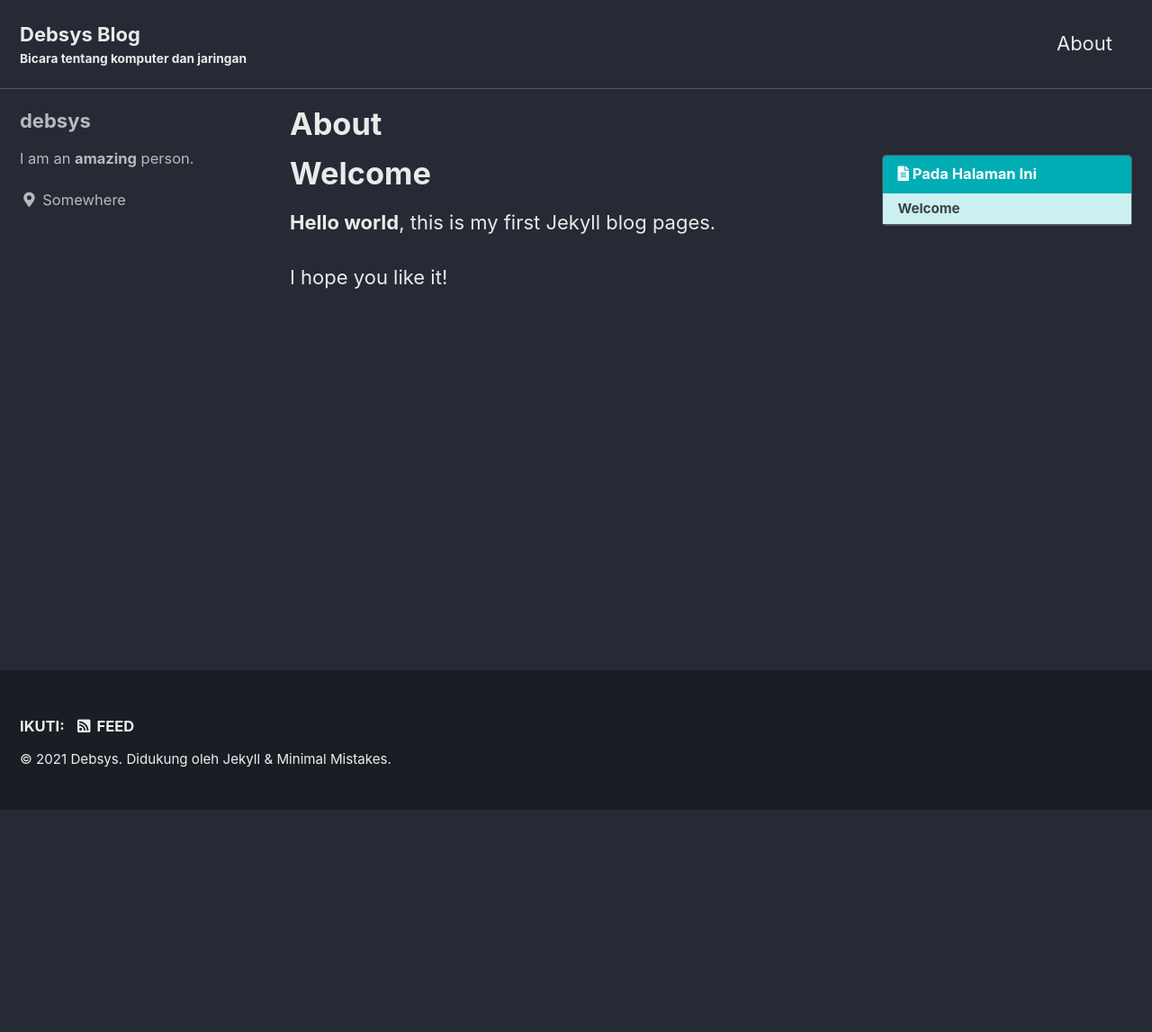
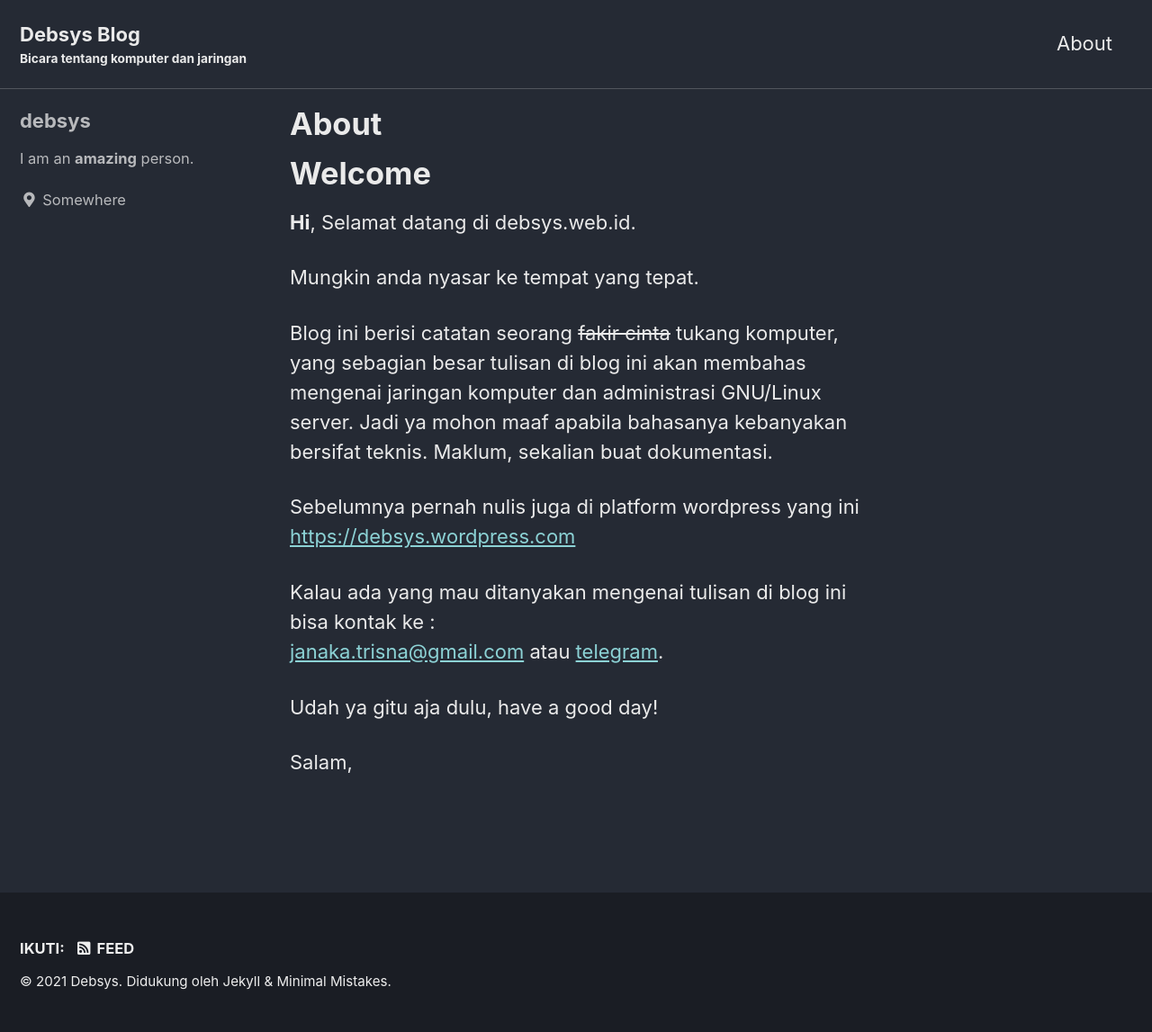
Before and after one commit to debsys/debsys.github.io, a Jekyll site: the page built from _pages/about.md, in a window 1280 px wide. Shown: the whole page at 90% size. Built offline with Jekyll 4.4.1, drawn with Linux system fonts in a browser that asks for light colours; cached includes are drawn as plain includes; before the commit the page ends 900 px from its top, so only the background shows below that.

Commit message:
Update about.md

```diff
--- a/_pages/about.md
+++ b/_pages/about.md
@@ -2,11 +2,21 @@
 permalink: /about/
 title: "About"
 layout : single
-toc: true
 ---
 
 # Welcome
 
-**Hello world**, this is my first Jekyll blog pages.
+**Hi**, Selamat datang di debsys.web.id.
 
-I hope you like it!
+Mungkin anda nyasar ke tempat yang tepat.
+
+Blog ini berisi catatan seorang <s> fakir cinta</s> tukang komputer, yang sebagian besar tulisan di blog ini akan membahas mengenai jaringan komputer dan administrasi GNU/Linux server. Jadi ya mohon maaf apabila bahasanya kebanyakan bersifat teknis. Maklum, sekalian buat dokumentasi.
+
+Sebelumnya pernah nulis juga di platform wordpress yang ini <a rel="noreferrer noopener" href="https://debsys.wordpress.com" target="_blank">https://debsys.wordpress.com</a>
+
+Kalau ada yang mau ditanyakan mengenai tulisan di blog ini bisa kontak ke :
+<a rel="noreferrer noopener" href="mailto:janaka.trisna@gmail.com" target="_blank">janaka.trisna@gmail.com</a> atau  <a rel="noreferrer noopener" href="https://t.me/laredusun" target="_blank">telegram</a>.
+
+Udah ya gitu aja dulu, have a good day!
+
+Salam,
```
